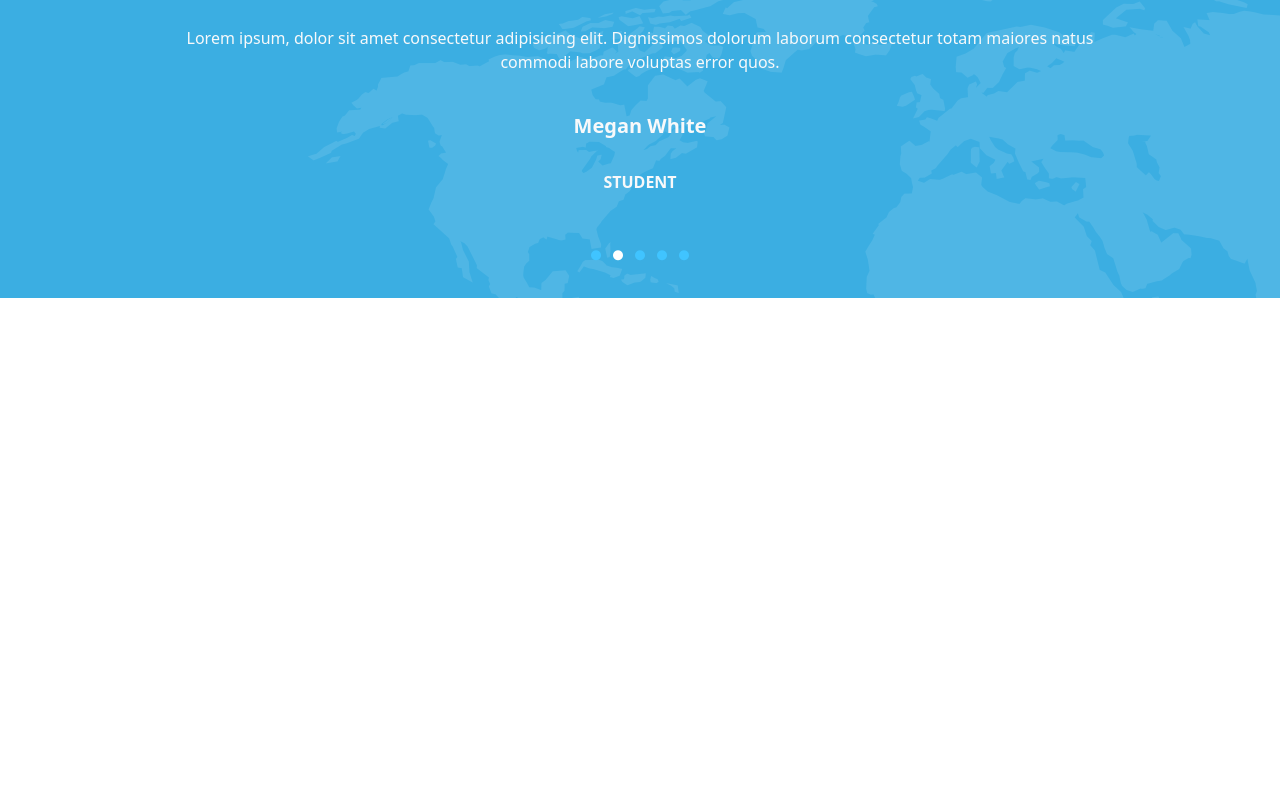
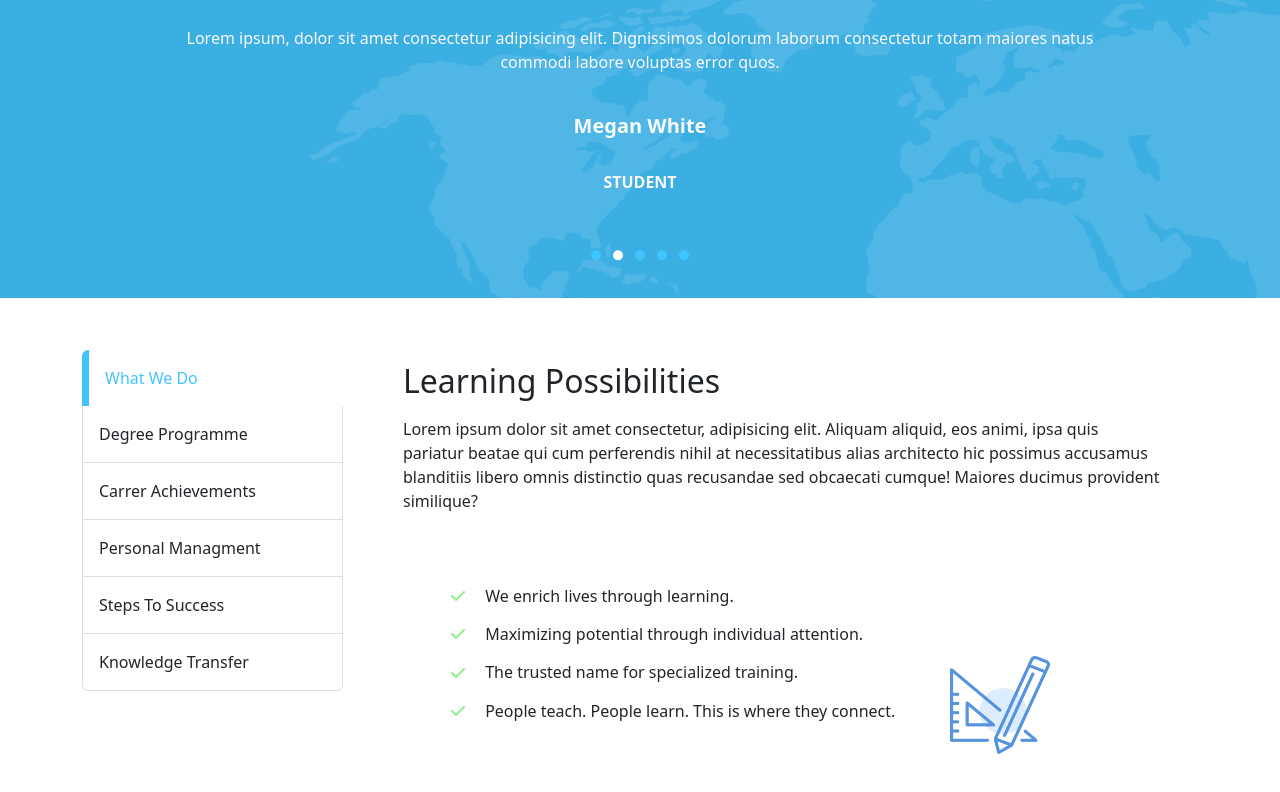
Before and after one commit to MartinaDR1/proj-html-vuejs, a Vue app: page / in a window 1280 px wide. Shown: the part 2457-3249 px from the top of the page. Before the commit the page ends 2755 px from the top, so only its background shows below. Built offline with nearby package versions, Linux system fonts and the light colour scheme.

Commit message:
add section learning

```diff
--- a/src/components/AppMain.vue
+++ b/src/components/AppMain.vue
@@ -2,6 +2,8 @@
 import SectionSubject from "../components/SectionSubject.vue";
 import ContentMain from "../components/ContentMain.vue";
 import Blue_Banner from "../components/Blue_Banner.vue";
+import Learning from "../components/Learning.vue";
+
 
 
     export default {
@@ -10,7 +12,8 @@ import Blue_Banner from "../components/Blue_Banner.vue";
         components:{
             SectionSubject,
             ContentMain,
-            Blue_Banner
+            Blue_Banner,
+            Learning
         }
     }
 </script>
@@ -19,6 +22,7 @@ import Blue_Banner from "../components/Blue_Banner.vue";
     <SectionSubject/>
     <ContentMain/>
     <Blue_Banner/>
+    <Learning/>
 </template>
 
 
--- /dev/null
+++ b/src/components/Learning.vue
@@ -0,0 +1,86 @@
+<script>
+export default {
+    name: 'Learning'
+}
+</script>
+
+<template>
+    <div class="container">
+        <div class="row my-5">
+            <div class="col-3 py-1">
+                <div id="list-example" class="list-group">
+                    <a class="list-group-item list-group-item-action active" href="#list-item-1">What We Do</a>
+                    <a class="list-group-item list-group-item-action" href="#list-item-2">Degree Programme</a>
+                    <a class="list-group-item list-group-item-action" href="#list-item-3">Carrer Achievements</a>
+                    <a class="list-group-item list-group-item-action" href="#list-item-4">Personal Managment</a>
+                    <a class="list-group-item list-group-item-action" href="#list-item-4">Steps To Success</a>
+                    <a class="list-group-item list-group-item-action" href="#list-item-4">Knowledge Transfer</a>
+                </div>
+            </div>
+            <div class="col-9 list px-5 py-2">
+                <div data-bs-spy="scroll" data-bs-target="#list-example" data-bs-smooth-scroll="true"
+                    class="scrollspy-example" tabindex="0">
+                    <h2 id="list-item-1" class="py-2">Learning Possibilities</h2>
+                    <p>Lorem ipsum dolor sit amet consectetur, adipisicing elit. Aliquam aliquid, eos animi, ipsa quis pariatur beatae qui cum perferendis nihil at necessitatibus alias architecto hic possimus accusamus blanditiis libero omnis distinctio quas recusandae sed obcaecati cumque! Maiores ducimus provident similique?</p>
+
+                    <ul class="py-5">
+                        <li>
+                            <i class="fa-solid fa-check"></i>
+                            We enrich lives through learning.
+                        </li>
+                        <li>
+                            <i class="fa-solid fa-check"></i>
+                            Maximizing potential through individual attention.
+                        </li>
+                        <li>
+                            <i class="fa-solid fa-check"></i>
+                            The trusted name for specialized training.
+                        </li>
+                        <li>
+                            <i class="fa-solid fa-check"></i>
+                            People teach. People learn. This is where they connect.
+                        </li>
+                    </ul>
+                </div>
+                <div class="image">
+                    <img src="../assets/img/h12-tabs-icon-1.png" width="100px" alt="">
+                </div>
+
+            </div>
+        </div>
+    </div>
+</template>
+
+
+<style lang="scss" scoped>
+@use '../assets/scss/variables' as *;
+
+a{
+    padding: 1rem;
+    font-weight: 500;
+}
+.list{
+    position: relative;
+}
+
+ul{
+    list-style: none;
+
+    li i{
+        color: lightgreen;
+        padding: 0.7rem 1rem;
+    }
+}
+.image{
+    position: absolute;
+    bottom: 3rem;
+    right: 10rem;
+}
+
+.active{
+    background-color:transparent;
+    color: $bg-blue;
+    border: none;
+    border-left: 7px solid $bg-blue;
+}
+</style>
```
